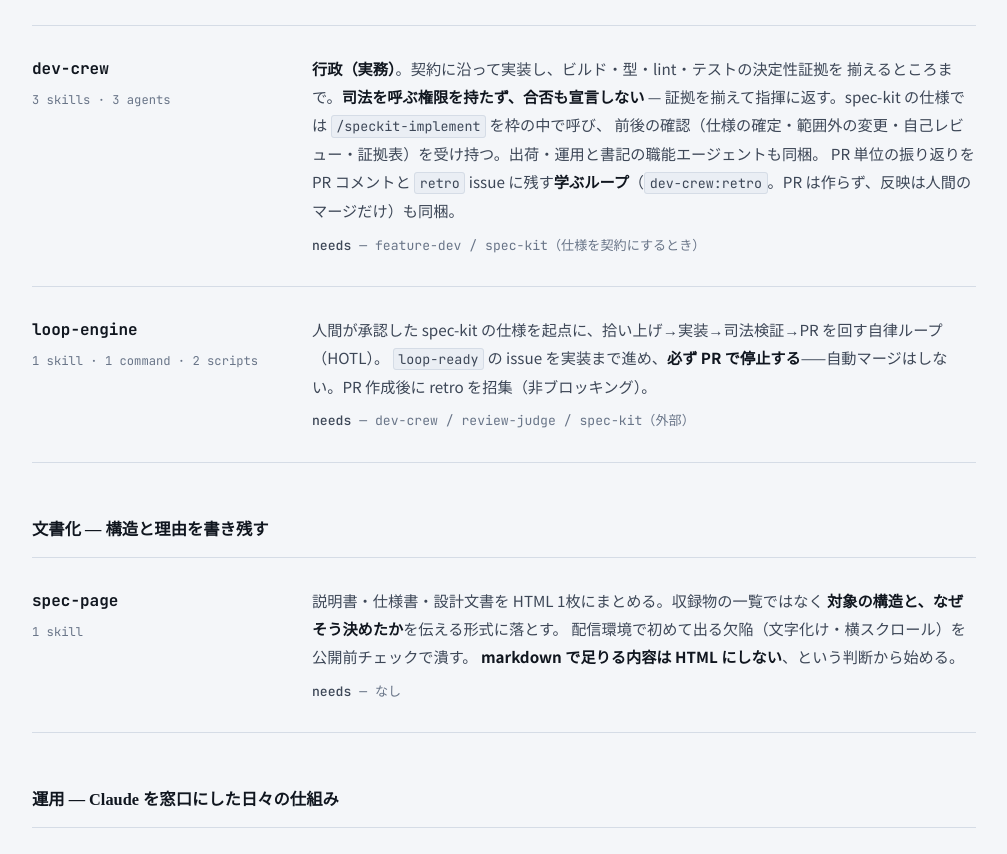
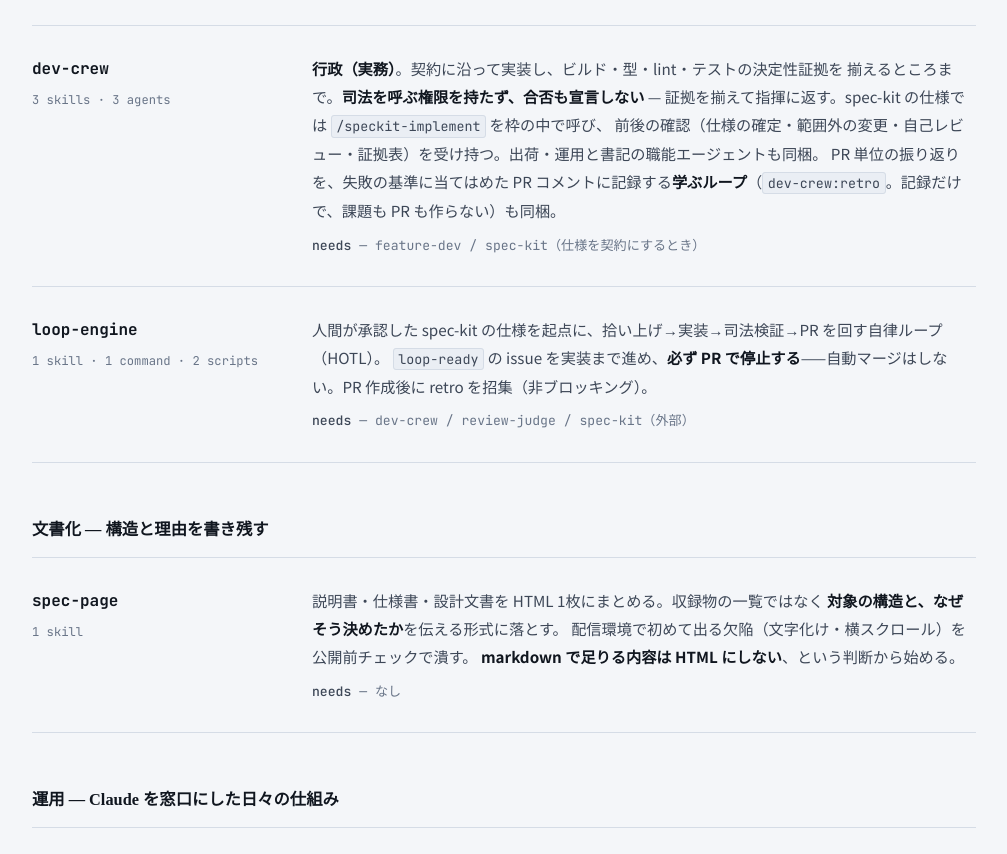
Before and after one commit to MacoTasu/agent-skills, a plain HTML site: page docs/index.html in a window 1280 px wide. Shown: the part 1751-2605 px from the top of the page, without its empty margins (136-1143 px from the left). Drawn offline with Linux system fonts and the light colour scheme; a web font is replaced by a local one.

Commit message:
feat(dev-crew,conductor): PR ごとの振り返りを「記録だけ」にする（dev-crew 0.10.0 / conductor 0.14.0 / loop-engine 0.5.2）
retro は、PR で起きた出来事を失敗の基準（failure-criteria.md）に当てはめ、
機械で読める形の PR コメントを 1 つ残すだけにする。課題（issue）は作らず、提案もしない。

- 記録の形を reference/retro-record.md に置く（先頭の印と版、ブロックの値、出来事の表、
  severe の印、読み戻しと集め方のコマンド）。retro は招集のたびに、基準の一覧とこのファイルを Read する
- retro.md から、6 層の分類・採用の門・反映先の序列・課題の起票と重複の検索を削る
- 投稿の前に、埋め残し・先頭の印・一覧に無い識別子を検査し、投稿の後に読み戻す。
  指揮も記録が PR に在ることを確かめる
- マージ後の記録は、これまでどおり下書きを人間が見てから投稿する。選択は 2 択（投稿する／あとで）にする
- severe を付けた出来事は、指揮・親・手動の入口が人間へ必ず伝える
- failure-criteria.md に基準 unread-rule（足した決まりが読まれない）を足し、
  retro-reliability の置き場と、着地の索引の順序の記述を合わせる
- loop-engine の、retro が課題を作るという記述を合わせる（手順は変えない）
- 契約・書記・後の確認の一覧の冒頭の注記を、提案の置き場から、繰り返し起きた失敗の手当ての置き場に言い換える
- 人間の介入を拾う範囲を、下書きの PR では ready にした時点までとする決まりに合わせる

Co-Authored-By: Claude Fable 5.2 <noreply@anthropic.com>
Claude-Session: https://claude.ai/code/session_01SbLphJUt8CNGLoy73kanZy

```diff
--- a/docs/index.html
+++ b/docs/index.html
@@ -522,7 +522,7 @@ footer {
           揃えるところまで。<strong>司法を呼ぶ権限を持たず、合否も宣言しない</strong> —
           証拠を揃えて指揮に返す。spec-kit の仕様では <code>/speckit-implement</code> を枠の中で呼び、
           前後の確認（仕様の確定・範囲外の変更・自己レビュー・証拠表）を受け持つ。出荷・運用と書記の職能エージェントも同梱。
-          PR 単位の振り返りを PR コメントと <code>retro</code> issue に残す<strong>学ぶループ</strong>（<code>dev-crew:retro</code>。PR は作らず、反映は人間のマージだけ）も同梱。
+          PR 単位の振り返りを、失敗の基準に当てはめた PR コメントに記録する<strong>学ぶループ</strong>（<code>dev-crew:retro</code>。記録だけで、課題も PR も作らない）も同梱。
           <div class="needs"><b>needs</b> — feature-dev / spec-kit（仕様を契約にするとき）</div>
         </div>
       </div>
```
Also changed, not shown: .claude-plugin/marketplace.json, plugins/conductor/.claude-plugin/plugin.json, plugins/dev-crew/.claude-plugin/plugin.json, plugins/loop-engine/.claude-plugin/plugin.json, 14 other files.
